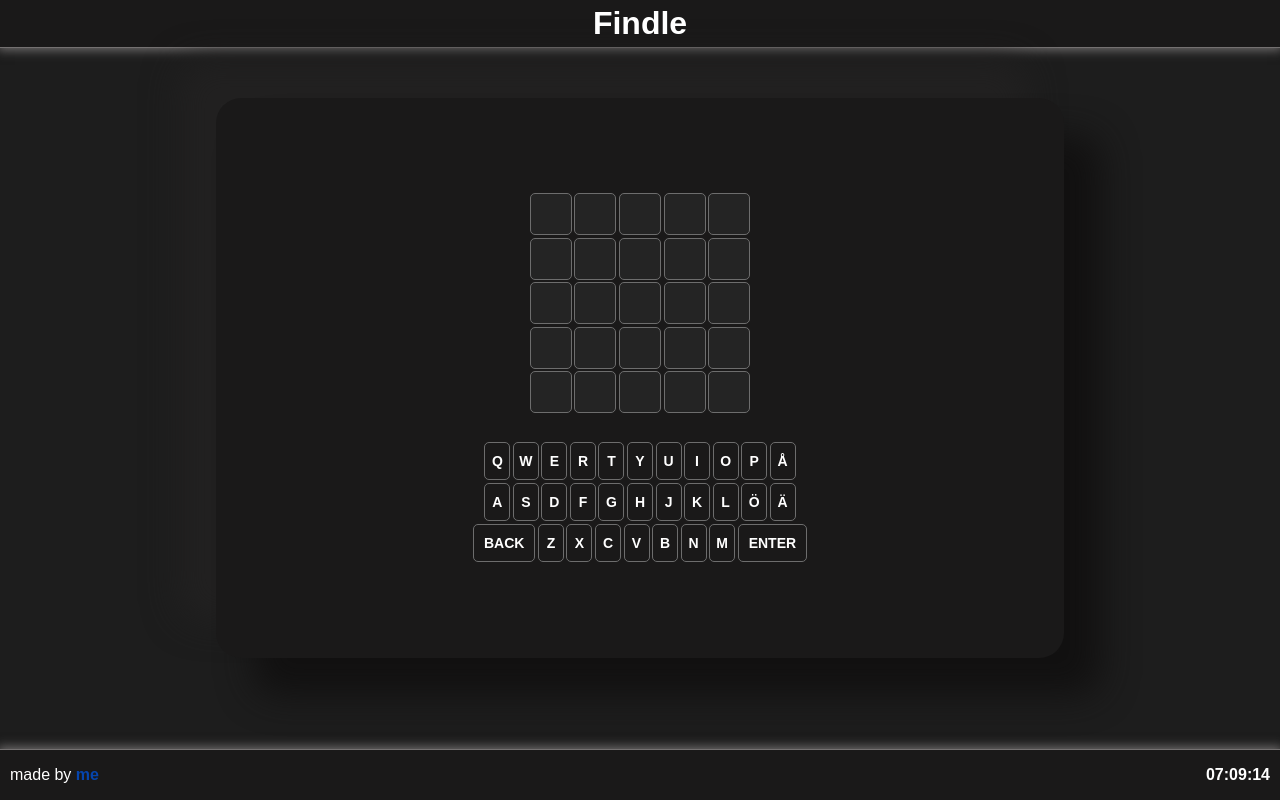
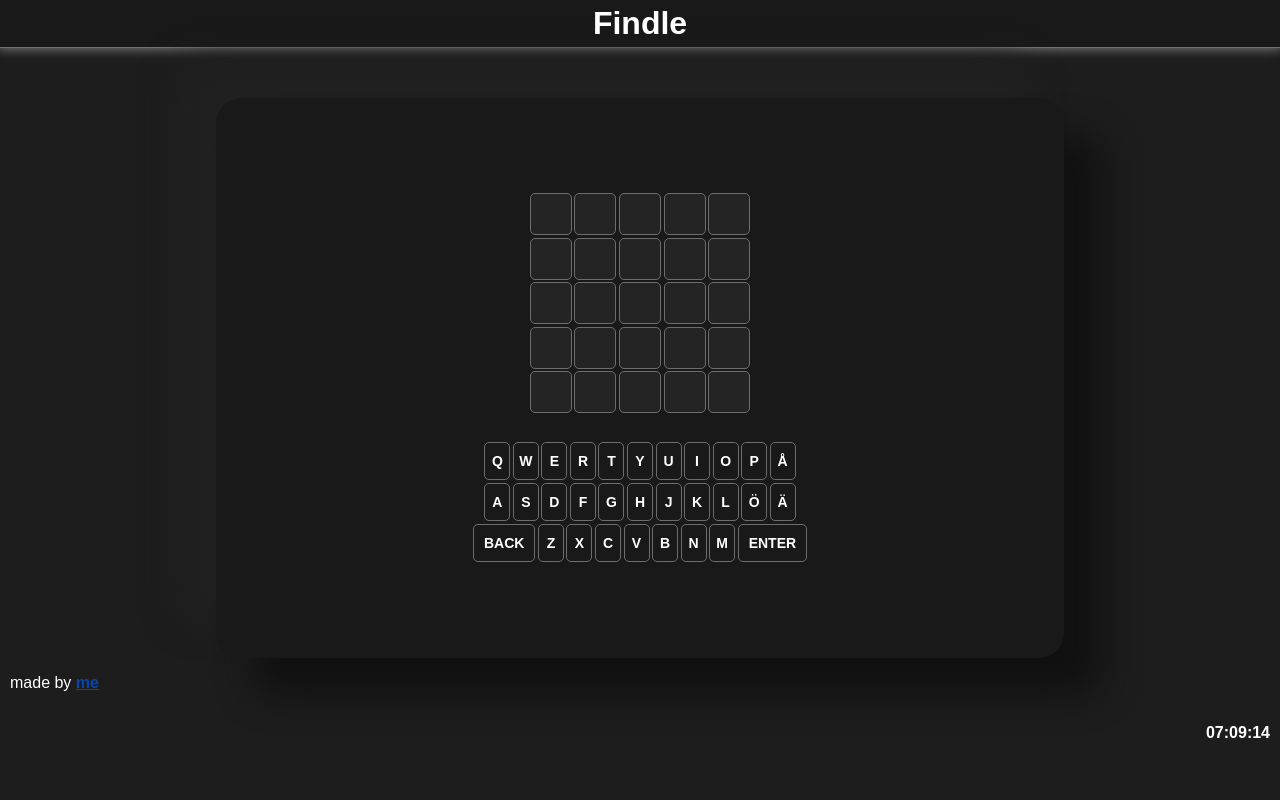
Before and after one commit to Averagess/Findle, a React (Vite) app: page / in a window 1280 px wide. Built offline with nearby package versions, Linux system fonts and the light colour scheme.

Commit message:
made Footer.tsx more semantic

```diff
--- a/src/components/Footer.tsx
+++ b/src/components/Footer.tsx
@@ -1,7 +1,8 @@
 import Clock from "./Clock";
+
 const Footer = () => {
   return (
-    <div className="footer-container">
+    <footer>
       <p
         style={{
           marginLeft: "10px",
@@ -12,7 +13,7 @@ const Footer = () => {
       >
         made by{" "}
         <a
-          style={{ color: "#0645AD", textDecoration: "none", fontWeight: "bold" }}
+          style={{ color: "#0645AD", fontWeight: "bold" }}
           href="https://github.com/Averagess"
           target="_blank"
         >
@@ -20,7 +21,7 @@ const Footer = () => {
         </a>
       </p>
       <Clock />
-    </div>
+    </footer>
   );
 };
 
```
